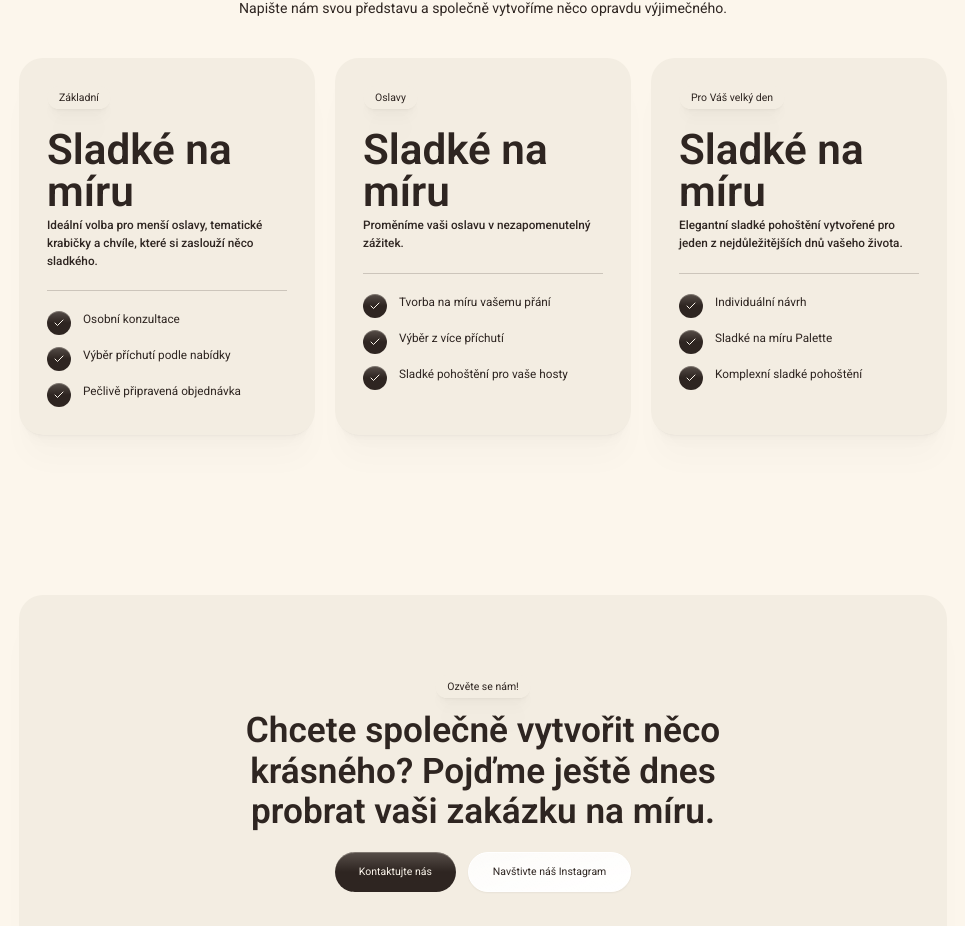
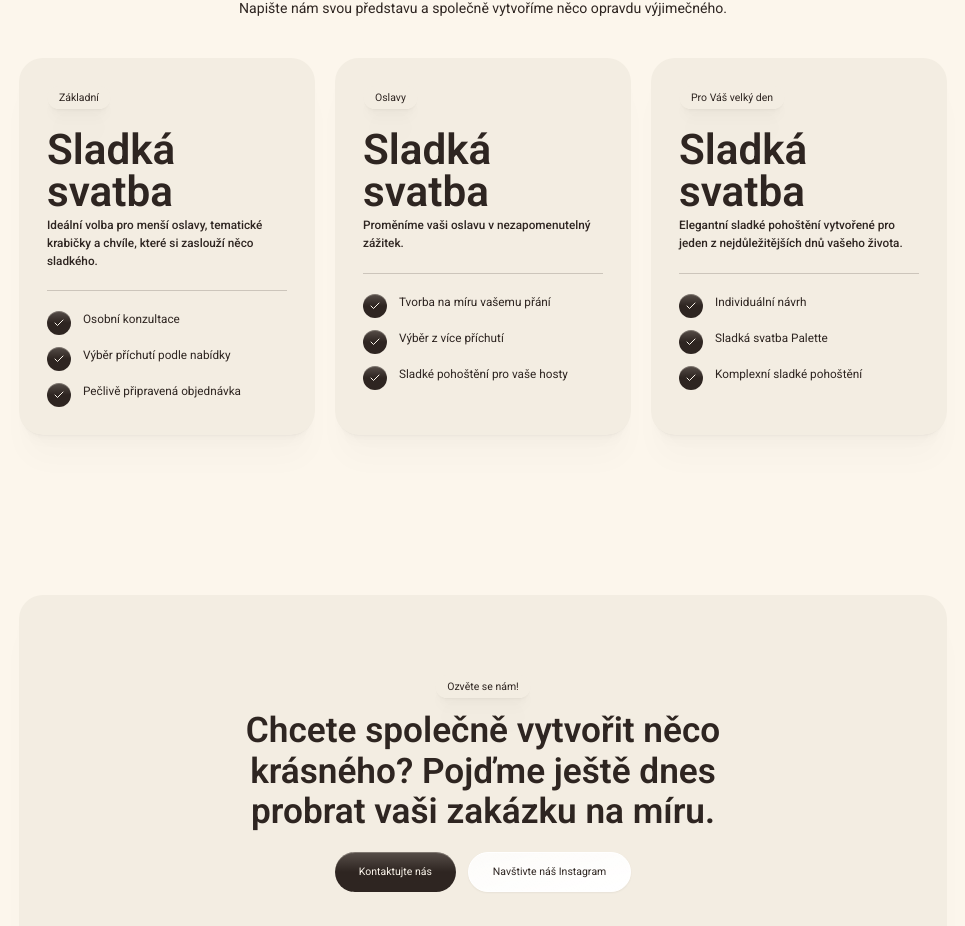
Before and after one commit to dmytro-webild/e6e0795c-41e9-41ee-9c49-ff970b5c7125, a React (Vite) app: page / in a window 1280 px wide. Shown: the part 6532-7458 px from the top of the page, without its empty margins (157-1122 px from the left). Built offline with nearby package versions, Linux system fonts and the light colour scheme; a web font is replaced by a local one.

Commit message:
Update src/pages/HomePage/sections/Pricing.tsx

```diff
--- a/src/pages/HomePage/sections/Pricing.tsx
+++ b/src/pages/HomePage/sections/Pricing.tsx
@@ -15,9 +15,9 @@ export default function PricingSection(): React.JSX.Element {
                 title="Začněte svou sladkou cestu."
                 description="Každou objednávku tvoříme s péčí a na míru vašemu přání, příležitosti i počtu hostů. Napište nám svou představu a společně vytvoříme něco opravdu výjimečného."
                 plans={[
-                  { tag: "Základní", price: "Sladké na míru", description: "Ideální volba pro menší oslavy, tematické krabičky a chvíle, které si zaslouží něco sladkého.", features: ["Osobní konzultace", "Výběr příchutí podle nabídky", "Pečlivě připravená objednávka"] },
-                  { tag: "Oslavy", price: "Sladké na míru", description: "Proměníme vaši oslavu v nezapomenutelný zážitek.", features: ["Tvorba na míru vašemu přání", "Výběr z více příchutí", "Sladké pohoštění pro vaše hosty"] },
-                  { tag: "Pro Váš velký den", price: "Sladké na míru", description: "Elegantní sladké pohoštění vytvořené pro jeden z nejdůležitějších dnů vašeho života.", features: ["Individuální návrh", "Sladké na míru Palette", "Komplexní sladké pohoštění"] }
+                  { tag: "Základní", price: "Sladká svatba", description: "Ideální volba pro menší oslavy, tematické krabičky a chvíle, které si zaslouží něco sladkého.", features: ["Osobní konzultace", "Výběr příchutí podle nabídky", "Pečlivě připravená objednávka"] },
+                  { tag: "Oslavy", price: "Sladká svatba", description: "Proměníme vaši oslavu v nezapomenutelný zážitek.", features: ["Tvorba na míru vašemu přání", "Výběr z více příchutí", "Sladké pohoštění pro vaše hosty"] },
+                  { tag: "Pro Váš velký den", price: "Sladká svatba", description: "Elegantní sladké pohoštění vytvořené pro jeden z nejdůležitějších dnů vašeho života.", features: ["Individuální návrh", "Sladká svatba Palette", "Komplexní sladké pohoštění"] }
                 ]}
                 textAnimation="slide-up"
               />
```
